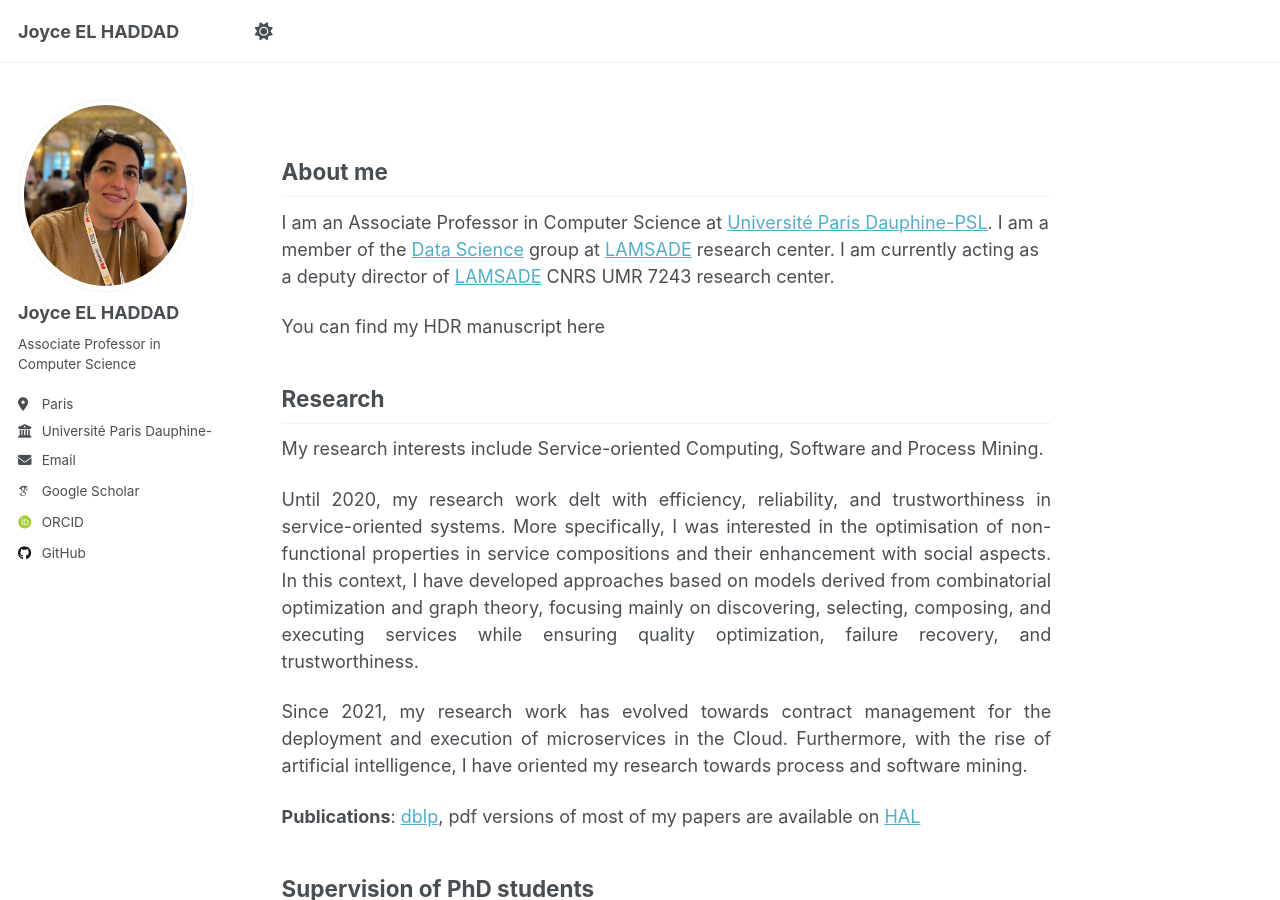
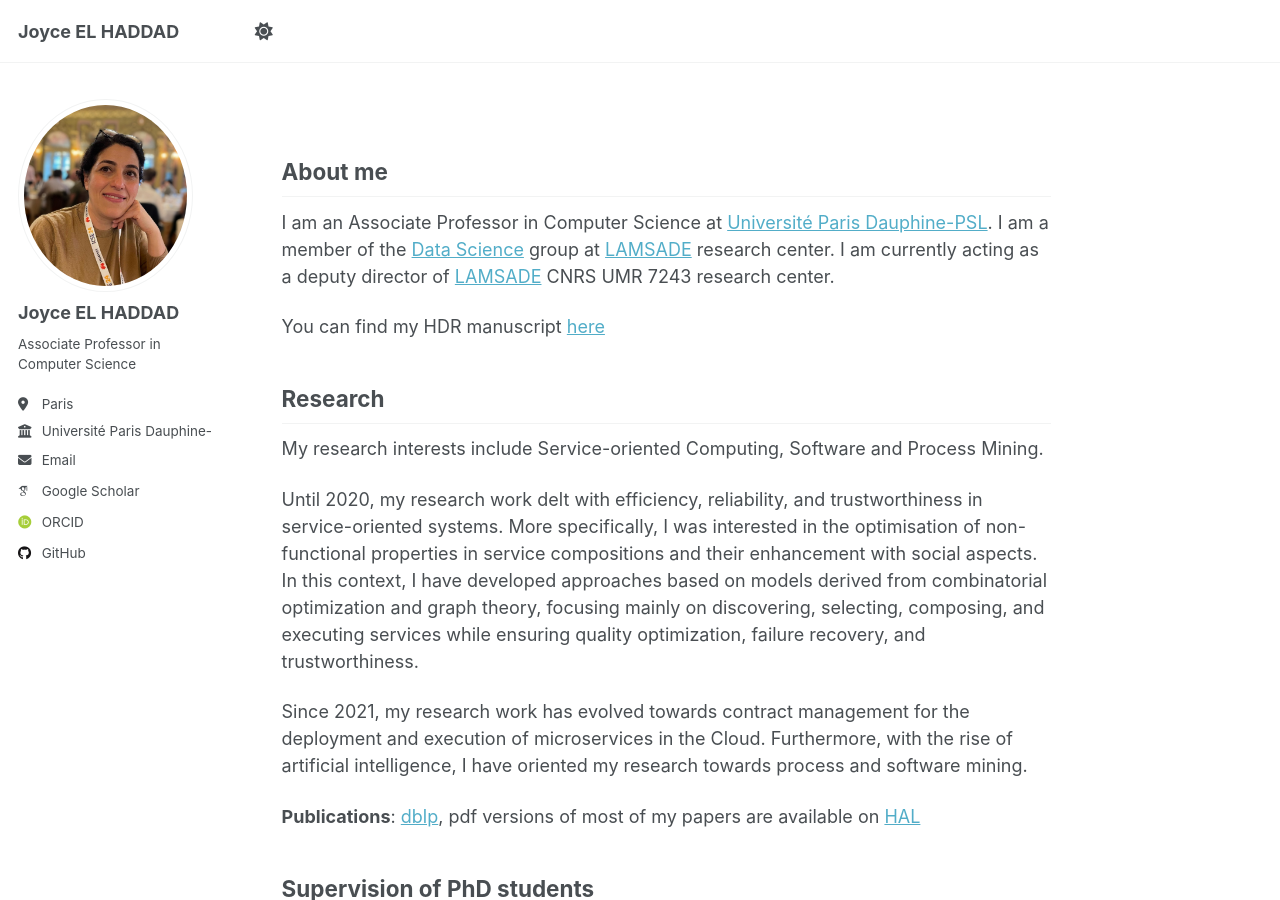
Before and after one commit to joyceelhaddad/joyceelhaddad.github.io, a Jekyll site: the page built from _pages/about.md, in a window 1280 px wide and 900 px high. Built offline with Jekyll 4.4.1, drawn with Linux system fonts in a browser that asks for light colours; some web fonts are replaced; a script that is not in the unit is left out.

Commit message:
Update about.md

```diff
--- a/_pages/about.md
+++ b/_pages/about.md
@@ -11,23 +11,17 @@ About me
 ------
 I am an Associate Professor in Computer Science at [Université Paris Dauphine-PSL](https://dauphine.psl.eu/). I am a member of the [Data Science](https://www.lamsade.dauphine.fr/en/research/groups/data-science.html) group at [LAMSADE](https://www.lamsade.dauphine.fr/) research center. I am currently acting as a deputy director of [LAMSADE](https://www.lamsade.dauphine.fr/en/about-us/composition.html) CNRS UMR 7243 research center.
 
-You can find my HDR manuscript here
+You can find my HDR manuscript [here](https://academicpages.github.io/files/hdr.pdf)
 
 Research
 ------
-
 My research interests include Service-oriented Computing, Software and Process Mining.
 
-<p align="justify">
 Until 2020, my research work delt with efficiency, reliability, and trustworthiness in service-oriented systems. More specifically, I was interested in the optimisation of non-functional properties in service compositions and their enhancement with social aspects. In this context, I have developed approaches based on models derived from combinatorial optimization and graph theory, focusing mainly on discovering, selecting, composing, and executing services while ensuring quality optimization, failure recovery, and trustworthiness.<br>
-</p>
 
-<p align="justify">
 Since 2021, my research work has evolved towards contract management for the deployment and execution of microservices in the Cloud. Furthermore, with the rise of artificial intelligence, I have oriented my research towards process and software mining.
-</p>
 
 **Publications**: [dblp](https://dblp.org/pid/91/6045.html), pdf versions of most of my papers are available on [HAL](https://hal.science/search/index?q=joyce+el+haddad)
-
 
 Supervision of PhD students
 ------
@@ -41,7 +35,6 @@ Supervision of PhD students
   Causal and contextual analysis of process-centred data, with Daniela Grigori
 -	Amine Louati (2011-2015)<br>
   A multi-agent approach to web service composition based on trust and social networks, with [Suzanne Pinson](https://www.lamsade.dauphine.fr/~pinson/)
-
 
 Recent duties
 ------
```
